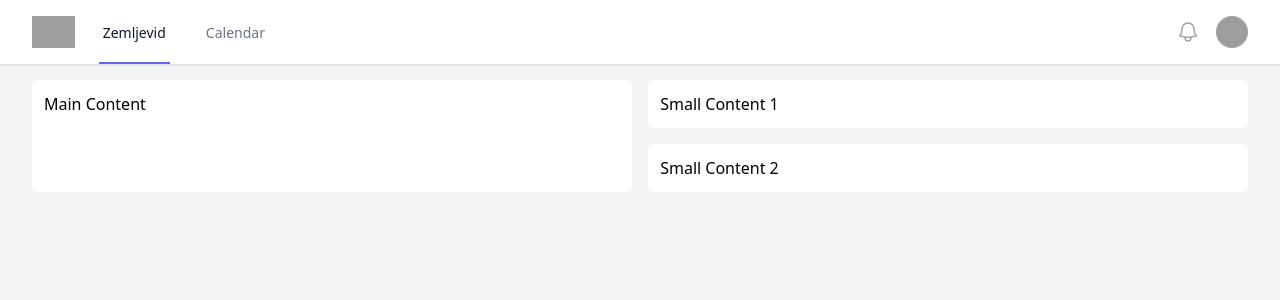
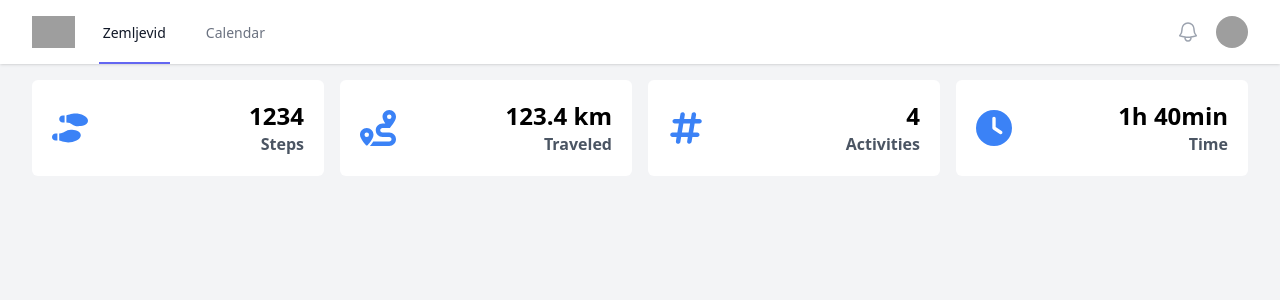
Before and after one commit to zanlah/citrusi_WEB, a React (Vite) app: page /statistics in a window 1280 px wide. Shown: the top 300 px of the page. Built offline with nearby package versions, Linux system fonts and the light colour scheme; grey boxes are pictures that could not be loaded.

Commit message:
Information cards

```diff
--- a/package.json
+++ b/package.json
@@ -21,6 +21,7 @@
     "react": "^18.2.0",
     "react-chartjs-2": "^5.2.0",
     "react-dom": "^18.2.0",
+    "react-icons": "^5.2.1",
     "react-router-dom": "^6.23.1",
     "tailwind-merge": "^2.3.0",
     "tailwindcss-animate": "^1.0.7"
--- a/src/components/Statistics_layout.tsx
+++ b/src/components/Statistics_layout.tsx
@@ -1,20 +1,45 @@
-import React from 'react';
+import React from "react";
+import { FaShoePrints } from "react-icons/fa6";
+import { FaRoute } from "react-icons/fa6";
+import { FaHashtag } from "react-icons/fa6";
+import { FaClock } from "react-icons/fa6";
 
 const Statistics_layout = () => {
     return (
-        <div className='max-w-7xl mx-auto px-2 sm:px-6 lg:px-8 mt-4 flex'>
-            <div className='bg-white rounded-md p-3 w-1/2 flex-grow mr-4'>
-                <h2>Main Content</h2>
-            </div>
-            <div className="flex flex-col w-1/2">
-                <div className='bg-white rounded-md p-3 mb-4'>
-                    <h2>Small Content 1</h2>
+        <>
+        <div className='bg-gray-100 min-h-screen'>
+            <div className="max-w-7xl mx-auto px-2 sm:px-6 lg:px-8 mt-4 grid grid-cols-1 sm:grid-cols-2 lg:grid-cols-4 gap-4">
+                <div className="bg-white rounded-md p-5 flex items-center justify-between">
+                    <FaShoePrints className="text-4xl text-blue-500" />
+                    <div className="text-right">
+                        <p className="text-2xl font-bold">1234</p>
+                        <p className="text-gray-600 font-bold">Steps</p>
+                    </div>
                 </div>
-                <div className='bg-white rounded-md p-3'>
-                    <h2>Small Content 2</h2>
+                <div className="bg-white rounded-md p-5 flex items-center justify-between">
+                    <FaRoute className="text-4xl text-blue-500" />
+                    <div className="text-right">
+                        <p className="text-2xl font-bold">123.4 km</p>
+                        <p className="text-gray-600 font-bold">Traveled</p>
+                    </div>
+                </div>
+                <div className="bg-white rounded-md p-5 flex items-center justify-between">
+                    <FaHashtag className="text-4xl text-blue-500" />
+                    <div className="text-right">
+                        <p className="text-2xl font-bold">4</p>
+                        <p className="text-gray-600 font-bold">Activities</p>
+                    </div>
+                </div>
+                <div className="bg-white rounded-md p-5 flex items-center justify-between">
+                    <FaClock className="text-4xl text-blue-500" />
+                    <div className="text-right">
+                        <p className="text-2xl font-bold">1h 40min</p>
+                        <p className="text-gray-600 font-bold">Time</p>
+                    </div>
                 </div>
             </div>
         </div>
+        </>
     );
 }
 
```
Also changed, not shown: 1 other file (tests, documents, lock files or other folders).
